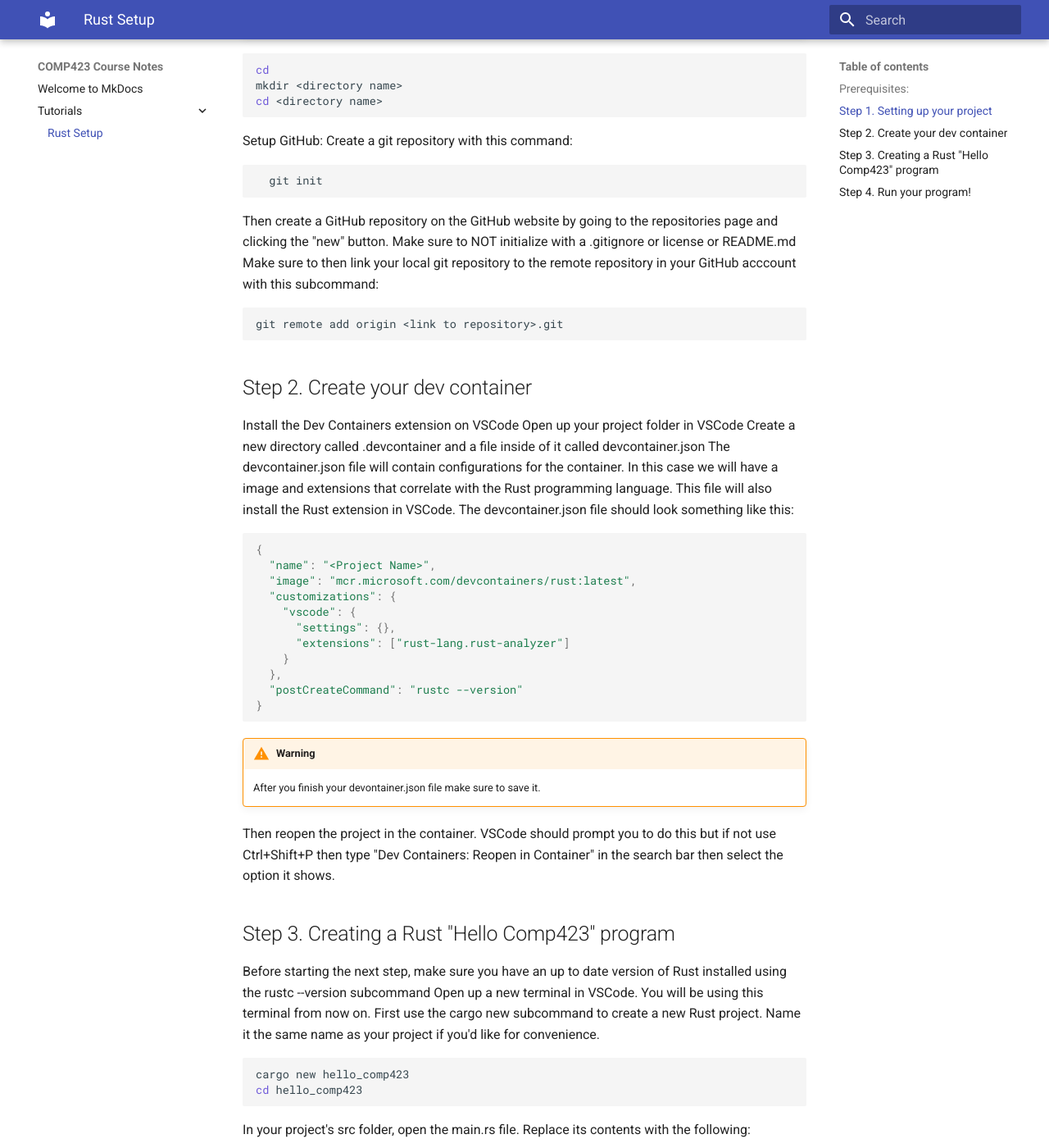
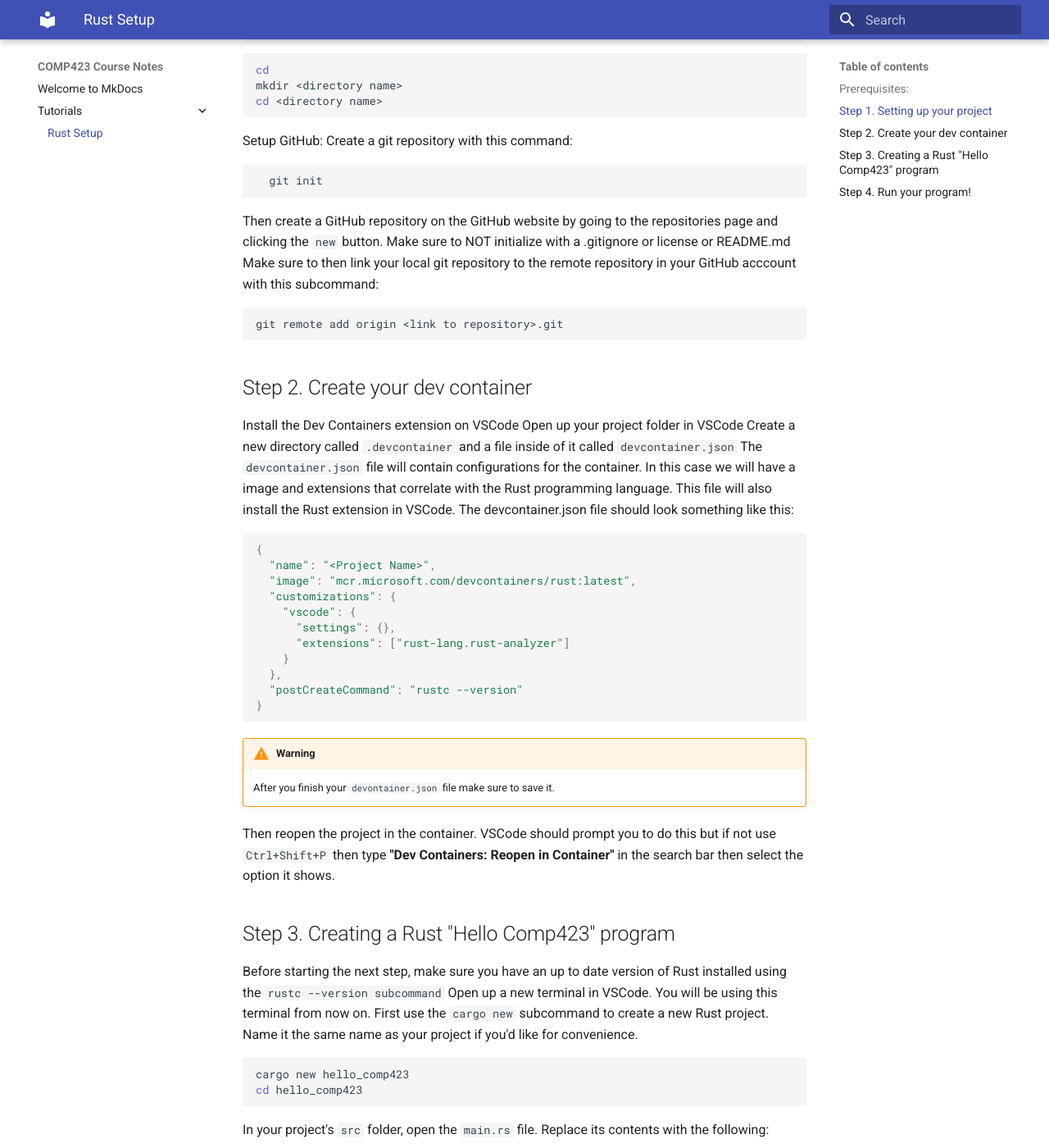
Before and after one commit to James-Masterson/comp423-course-notes, an MkDocs documentation site: the page built from docs/tutorials/rust-setup.md, in a window 1280 px wide and 1400 px high, scrolled down 817 px. Shown: the whole window at 82% size. Built offline with MkDocs 1.6.1 and Material for MkDocs 9.7.7, drawn with Linux system fonts in a browser that asks for light colours; some of the changed text lies outside the part shown.

Commit message:
made edits to rust-setup.md

````diff
--- a/docs/tutorials/rust-setup.md
+++ b/docs/tutorials/rust-setup.md
@@ -16,7 +16,7 @@
 
 ## Step 1. Setting up your project
 
-Open your command terminal and cd to your home directory. Then make a new directory and cd into it.
+Open your command terminal and `cd` to your home directory. Then make a new directory and cd into it.
 !!! note
     This should be your project root folder
 
@@ -31,7 +31,7 @@
   git init
 ```
 
-Then create a GitHub repository on the GitHub website by going to the repositories page and clicking the "new" button.
+Then create a GitHub repository on the GitHub website by going to the repositories page and clicking the `new` button.
 Make sure to NOT initialize with a .gitignore or license or README.md
 Make sure to then link your local git repository to the remote repository in your GitHub acccount with this subcommand:
 ```bash
@@ -41,8 +41,8 @@
 ## Step 2. Create your dev container
 Install the Dev Containers extension on VSCode
 Open up your project folder in VSCode
-Create a new directory called .devcontainer and a file inside of it called devcontainer.json
-The devcontainer.json file will contain configurations for the container. In this case we will have a image and extensions that correlate with the Rust programming language. This file will also install the Rust extension in VSCode.
+Create a new directory called `.devcontainer` and a file inside of it called `devcontainer.json`
+The `devcontainer.json` file will contain configurations for the container. In this case we will have a image and extensions that correlate with the Rust programming language. This file will also install the Rust extension in VSCode.
 The devcontainer.json file should look something like this:
 ```js
 {
@@ -58,20 +58,20 @@
 }
 ```
 !!! warning
-    After you finish your devontainer.json file make sure to save it.
+    After you finish your `devontainer.json` file make sure to save it.
 
-Then reopen the project in the container. VSCode should prompt you to do this but if not use Ctrl+Shift+P then type "Dev Containers: Reopen in Container" in the search bar then select the option it shows.
+Then reopen the project in the container. VSCode should prompt you to do this but if not use `Ctrl+Shift+P` then type **"Dev Containers: Reopen in Container"** in the search bar then select the option it shows.
 
 
 ## Step 3. Creating a Rust "Hello Comp423" program
-Before starting the next step, make sure you have an up to date version of Rust installed using the rustc --version subcommand
+Before starting the next step, make sure you have an up to date version of Rust installed using the `rustc --version subcommand`
 Open up a new terminal in VSCode. You will be using this terminal from now on.
-First use the cargo new subcommand to create a new Rust project. Name it the same name as your project if you'd like for convenience.
+First use the `cargo new` subcommand to create a new Rust project. Name it the same name as your project if you'd like for convenience.
 ```bash
 cargo new hello_comp423
 cd hello_comp423
 ```
-In your project's src folder, open the main.rs file. Replace its contents with the following:
+In your project's `src` folder, open the `main.rs` file. Replace its contents with the following:
 
 !!! note
     Your file should contain the following:
@@ -90,10 +96,10 @@
 cargo run
 ```
 
-If you did everything correctly you should see Hello COMP423 displayed in the terminal.
+If you did everything correctly you should see **Hello COMP423** displayed in the terminal.
 Using rustc directly:
-An alternative way to compile and run the program is to use the rustc command directly. This is similar to using gcc for C programs, where you compile the source code into an executable.
-This differs from the cargo run subcommand as cargo run handles both compilation and execution in one step, along with managing dependencies.
+An alternative way to compile and run the program is to use the rustc command directly. This is similar to using `gcc` for C programs, where you compile the source code into an executable.
+This differs from the `cargo run` subcommand as `cargo run` handles both compilation and execution in one step, along with managing dependencies.
 The following terminal commands detail the process:
 
 ```bash
````
Also changed, not shown: other parts of docs/tutorials/rust-setup.md (+6 -0 lines).
